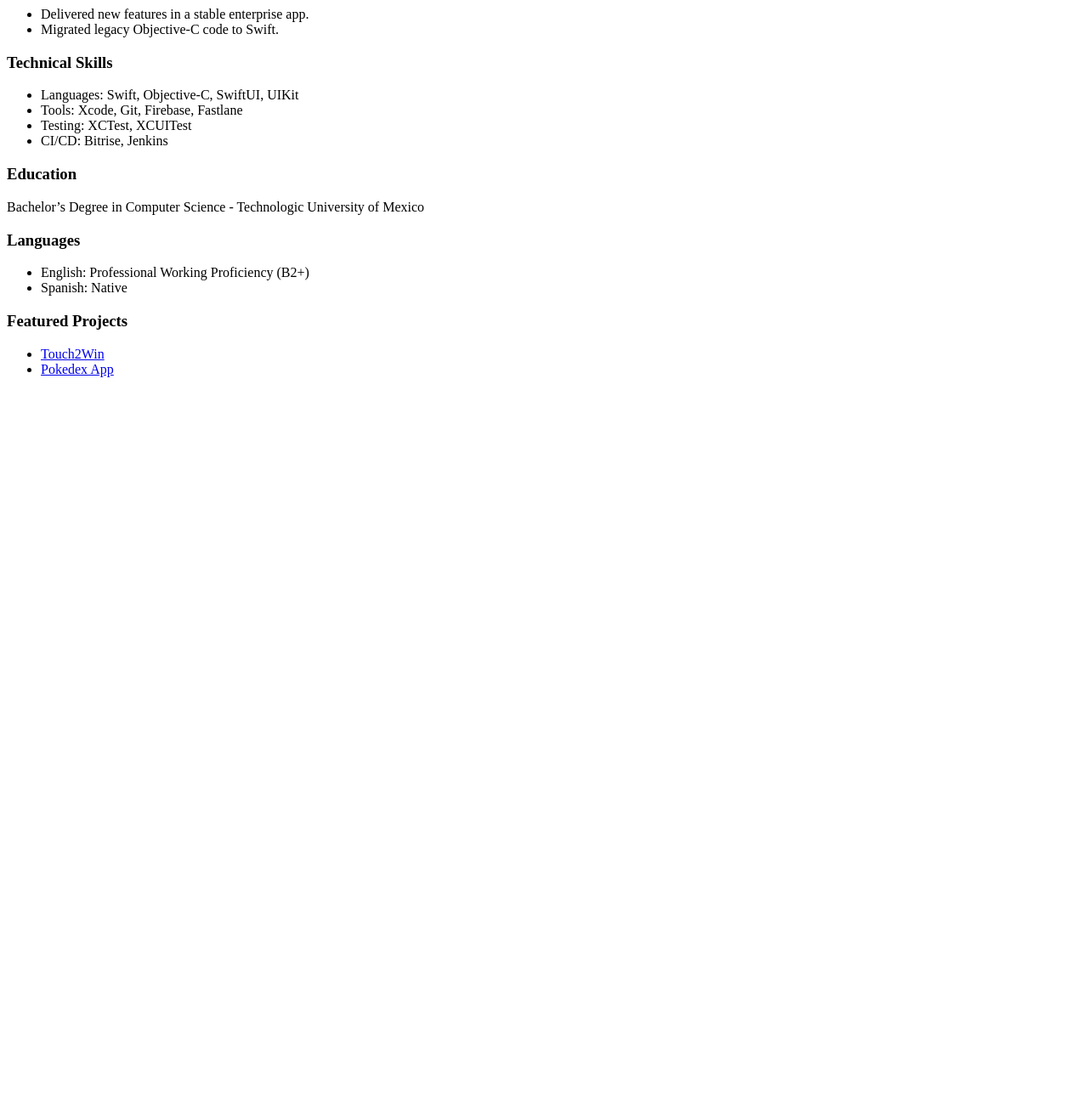
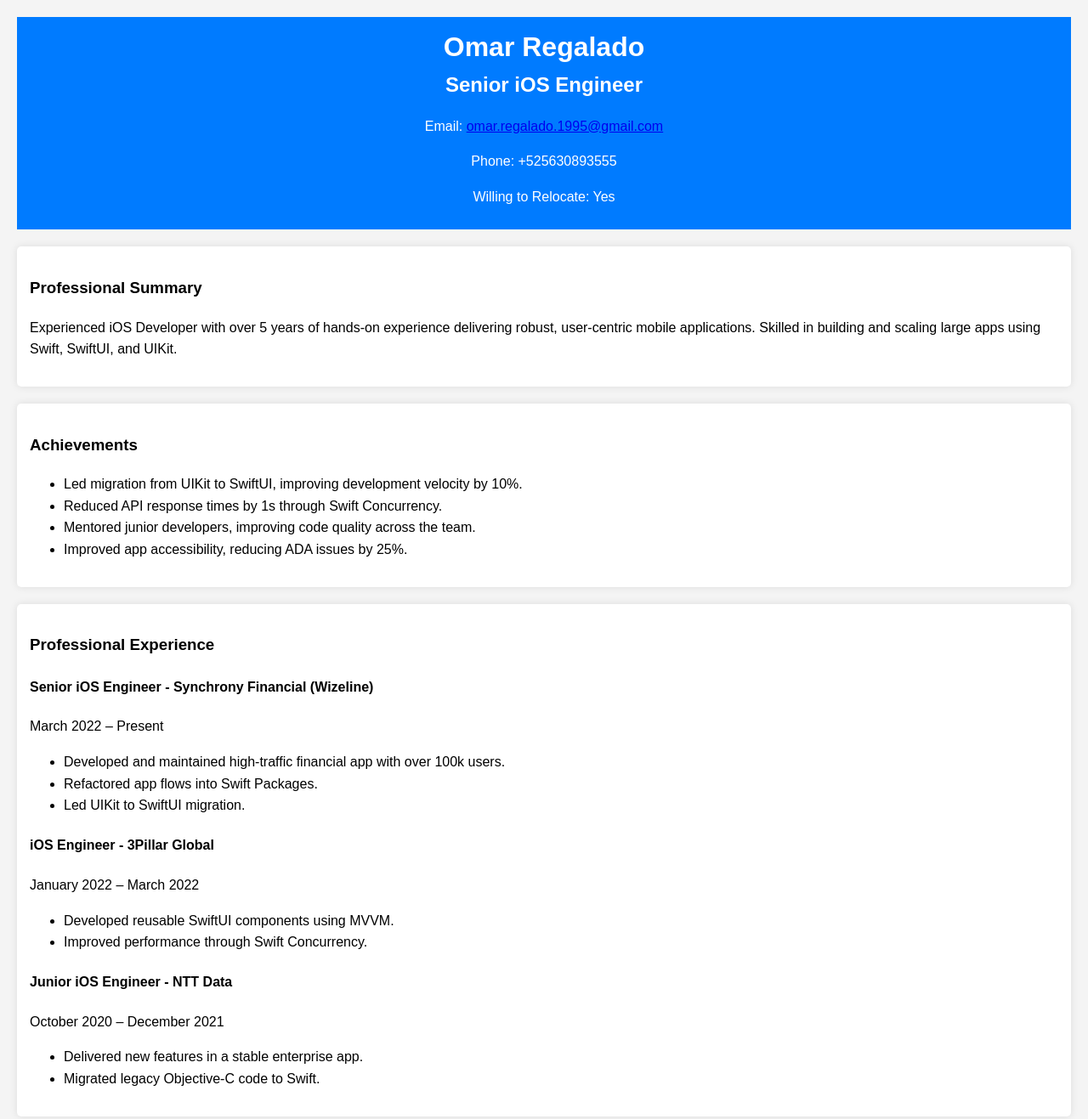
Before and after one commit to RegaloOmar/regaloomar.github.io, a plain HTML site: page index.html in a window 1280 px wide. Shown: the top 1317 px of the page at 85% size. Before the commit the page ends 800 px from the top, so only its background shows below. Drawn offline with Linux system fonts and the light colour scheme.

Commit message:
Update index.html

```diff
--- a/index.html
+++ b/index.html
@@ -1,8 +1,60 @@
+<!DOCTYPE html>
+<html lang="es">
+<head>
+    <meta charset="UTF-8">
+    <meta name="viewport" content="width=device-width, initial-scale=1.0">
+    <title>Omar Regalado - Senior iOS Engineer</title>
+    <link rel="stylesheet" href="styles.css">
+</head>
+<body>
+    <header>
+        <h1>Omar Regalado</h1>
+        <h2>Senior iOS Engineer</h2>
+        <p>Email: <a href="mailto:omar.regalado.1995@gmail.com">omar.regalado.1995@gmail.com</a></p>
+        <p>Phone: +525630893555</p>
+        <p>Willing to Relocate: Yes</p>
+    </header>
+
+    <section id="summary">
+        <h3>Professional Summary</h3>
+        <p>Experienced iOS Developer with over 5 years of hands-on experience delivering robust, user-centric mobile applications. Skilled in building and scaling large apps using Swift, SwiftUI, and UIKit.</p>
+    </section>
+
+    <section id="achievements">
+        <h3>Achievements</h3>
+        <ul>
+            <li>Led migration from UIKit to SwiftUI, improving development velocity by 10%.</li>
+            <li>Reduced API response times by 1s through Swift Concurrency.</li>
+            <li>Mentored junior developers, improving code quality across the team.</li>
+            <li>Improved app accessibility, reducing ADA issues by 25%.</li>
+        </ul>
+    </section>
+
+    <section id="experience">
+        <h3>Professional Experience</h3>
+        <h4>Senior iOS Engineer - Synchrony Financial (Wizeline)</h4>
+        <p>March 2022 – Present</p>
+        <ul>
+            <li>Developed and maintained high-traffic financial app with over 100k users.</li>
+            <li>Refactored app flows into Swift Packages.</li>
+            <li>Led UIKit to SwiftUI migration.</li>
+        </ul>
+
+        <h4>iOS Engineer - 3Pillar Global</h4>
+        <p>January 2022 – March 2022</p>
+        <ul>
+            <li>Developed reusable SwiftUI components using MVVM.</li>
+            <li>Improved performance through Swift Concurrency.</li>
+        </ul>
+
+        <h4>Junior iOS Engineer - NTT Data</h4>
+        <p>October 2020 – December 2021</p>
         <ul>
             <li>Delivered new features in a stable enterprise app.</li>
             <li>Migrated legacy Objective-C code to Swift.</li>
         </ul>
     </section>
+
     <section id="skills">
         <h3>Technical Skills</h3>
         <ul>
@@ -12,10 +64,12 @@
             <li>CI/CD: Bitrise, Jenkins</li>
         </ul>
     </section>
+
     <section id="education">
         <h3>Education</h3>
         <p>Bachelor’s Degree in Computer Science - Technologic University of Mexico</p>
     </section>
+
     <section id="languages">
         <h3>Languages</h3>
         <ul>
@@ -23,6 +77,7 @@
             <li>Spanish: Native</li>
         </ul>
     </section>
+
     <footer>
         <h3>Featured Projects</h3>
         <ul>
```
